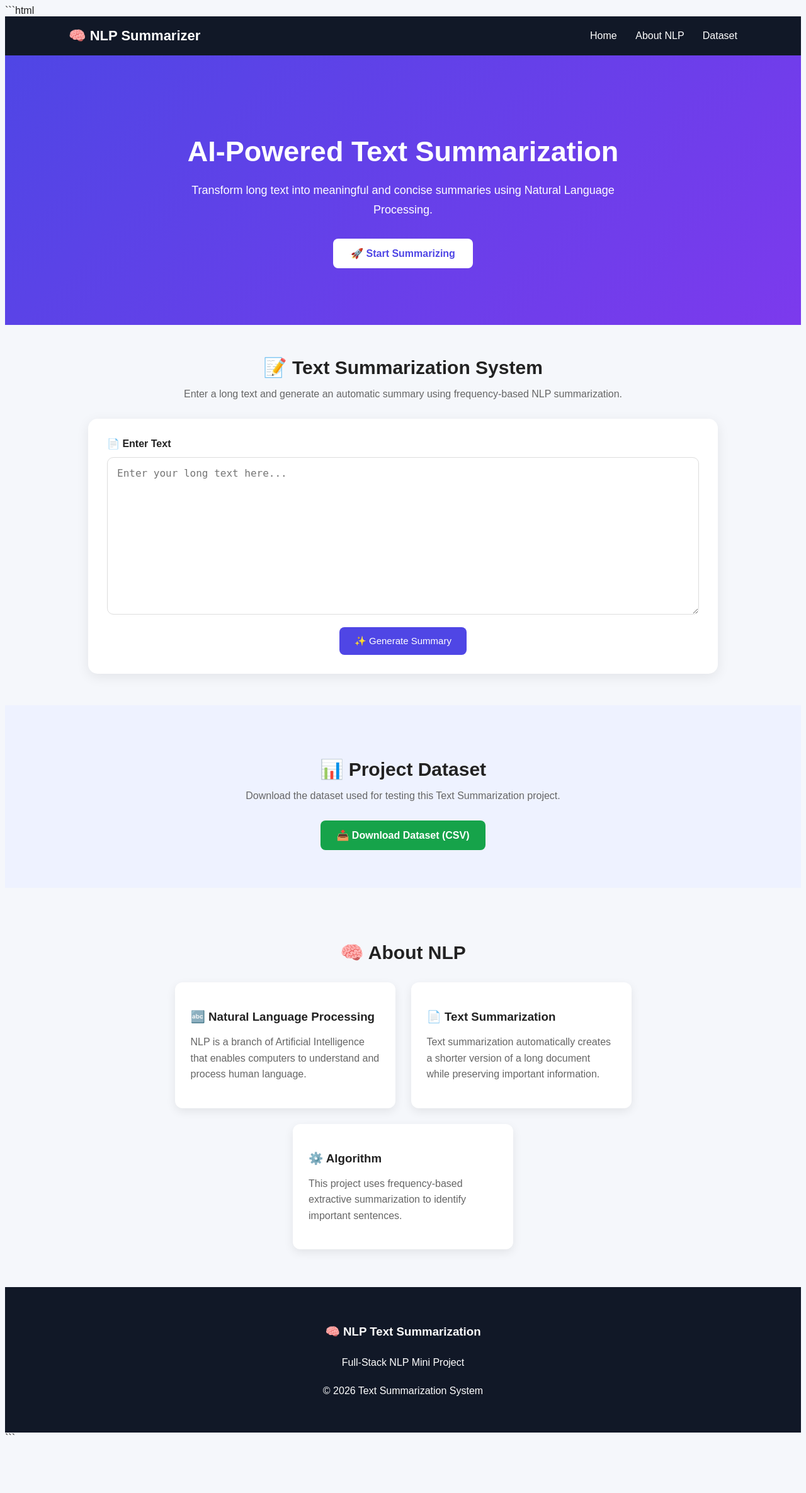
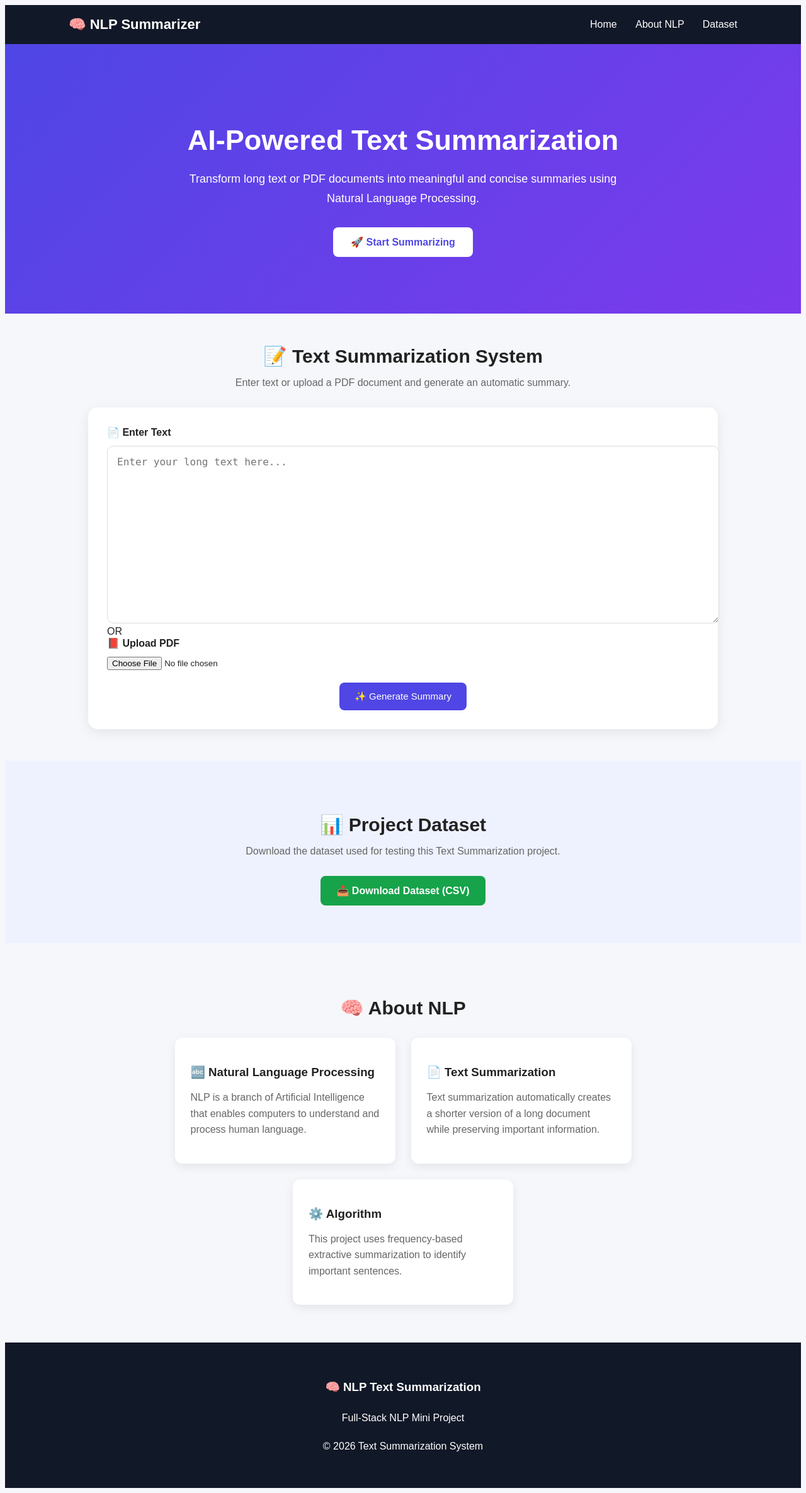
Before and after one commit to meghamala136-blip/Text-Summarizer, a Flask app: page / in a window 1280 px wide. Shown: the whole page at 63% size. Before the commit the page ends 2279 px from the top, so only its background shows below. Run offline with Flask 3, Linux system fonts and the light colour scheme.

Commit message:
Update index.html

````diff
--- a/templates/index.html
+++ b/templates/index.html
@@ -1,4 +1,3 @@
-```html
 <!DOCTYPE html>
 <html lang="en">
 
@@ -46,8 +45,9 @@
             </h1>
 
             <p>
-                Transform long text into meaningful and
-                concise summaries using Natural Language Processing.
+                Transform long text or PDF documents into
+                meaningful and concise summaries using
+                Natural Language Processing.
             </p>
 
             <a href="#summarizer" class="start-btn">
@@ -70,16 +70,21 @@
             </h2>
 
             <p>
-                Enter a long text and generate an automatic
-                summary using frequency-based NLP summarization.
+                Enter text or upload a PDF document and
+                generate an automatic summary.
             </p>
 
         </div>
 
 
-        <form method="POST">
+        <!-- IMPORTANT: enctype is required for PDF upload -->
+
+        <form method="POST"
+              enctype="multipart/form-data">
 
             <div class="input-card">
+
+                <!-- Text Input -->
 
                 <label>
                     📄 Enter Text
@@ -87,8 +92,38 @@
 
                 <textarea
                     name="text"
-                    placeholder="Enter your long text here..."
-                    required>{{ input_text }}</textarea>
+                    placeholder="Enter your long text here...">{{ input_text }}</textarea>
+
+
+                <!-- OR -->
+
+                <div class="or-text">
+                    <span>OR</span>
+                </div>
+
+
+                <!-- PDF Upload -->
+
+                <label>
+                    📕 Upload PDF
+                </label>
+
+                <input
+                    type="file"
+                    name="pdf"
+                    accept=".pdf">
+
+
+                {% if pdf_name %}
+
+                <p class="file-name">
+                    ✅ Selected PDF: {{ pdf_name }}
+                </p>
+
+                {% endif %}
+
+
+                <!-- Generate Button -->
 
                 <div class="button-area">
 
@@ -103,6 +138,8 @@
         </form>
 
 
+        <!-- Summary Output -->
+
         {% if summary %}
 
         <div class="output-card">
@@ -115,6 +152,7 @@
 
             </div>
 
+
             <div class="summary-box">
 
                 <p id="summaryText">
@@ -126,20 +164,30 @@
 
             <div class="action-buttons">
 
-                <button onclick="copySummary()">
+                <!-- Copy -->
+
+                <button type="button"
+                        onclick="copySummary()">
+
                     📋 Copy
+
                 </button>
 
+
+                <!-- Download -->
 
                 <form action="/download"
                       method="POST">
 
-                    <input type="hidden"
-                           name="summary"
-                           value="{{ summary }}">
+                    <input
+                        type="hidden"
+                        name="summary"
+                        value="{{ summary }}">
 
                     <button type="submit">
+
                         ⬇️ Download Summary
+
                     </button>
 
                 </form>
@@ -198,7 +246,9 @@
 
             <div class="info-card">
 
-                <h3>🔤 Natural Language Processing</h3>
+                <h3>
+                    🔤 Natural Language Processing
+                </h3>
 
                 <p>
                     NLP is a branch of Artificial Intelligence
@@ -211,7 +261,9 @@
 
             <div class="info-card">
 
-                <h3>📄 Text Summarization</h3>
+                <h3>
+                    📄 Text Summarization
+                </h3>
 
                 <p>
                     Text summarization automatically creates
@@ -224,7 +276,9 @@
 
             <div class="info-card">
 
-                <h3>⚙️ Algorithm</h3>
+                <h3>
+                    ⚙️ Algorithm
+                </h3>
 
                 <p>
                     This project uses frequency-based
@@ -243,7 +297,9 @@
 
     <footer>
 
-        <h3>🧠 NLP Text Summarization</h3>
+        <h3>
+            🧠 NLP Text Summarization
+        </h3>
 
         <p>
             Full-Stack NLP Mini Project
@@ -277,4 +333,3 @@
 </body>
 
 </html>
-```
````
